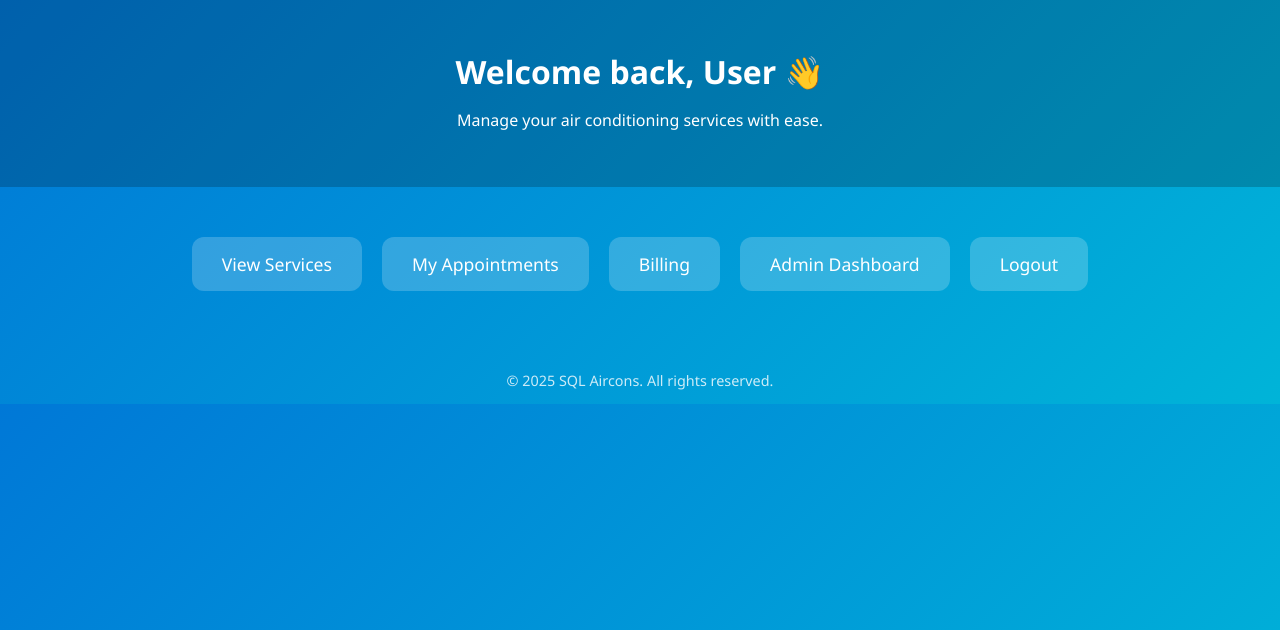
After one commit to Gaaaaaabbb/SQL-aircons, a PHP site: page /home.php in a window 1280 px wide. The commit adds this page. Shown: the top 630 px of the page. Run offline with PHP 8.4, Linux system fonts and the light colour scheme; the visitor is signed in with stand-in values (Sample User, id 1); data that the repository does not hold is empty.

Commit message:
Added Landing page and homepage, fixed redirects (San na kayo groupmates huhuhuhu)

```diff
--- /dev/null
+++ b/public/home.php
@@ -0,0 +1,79 @@
+<?php
+include('../includes/auth.php'); // protect the page
+include('../config/db.php');
+
+// Get user info (optional)
+$user_id = $_SESSION['user_id'];
+$query = mysqli_query($conn, "SELECT name FROM users WHERE id = '$user_id'");
+$user = mysqli_fetch_assoc($query);
+$username = $user['name'] ?? 'User';
+?>
+<!DOCTYPE html>
+<html lang="en">
+<head>
+  <meta charset="UTF-8">
+  <meta name="viewport" content="width=device-width, initial-scale=1.0">
+  <title>SQL Aircons | Dashboard</title>
+  <style>
+    body {
+      font-family: 'Segoe UI', sans-serif;
+      background: linear-gradient(135deg, #0078d7, #00b4d8);
+      color: white;
+      text-align: center;
+      margin: 0;
+      padding: 0;
+    }
+    header {
+      padding: 40px 20px;
+      background: rgba(0, 0, 0, 0.2);
+    }
+    h1 {
+      margin: 10px 0;
+    }
+    .nav-links {
+      display: flex;
+      justify-content: center;
+      flex-wrap: wrap;
+      gap: 20px;
+      margin-top: 50px;
+    }
+    a {
+      color: white;
+      background: rgba(255, 255, 255, 0.2);
+      padding: 15px 30px;
+      border-radius: 12px;
+      text-decoration: none;
+      transition: 0.3s;
+      font-size: 1.1em;
+    }
+    a:hover {
+      background: rgba(255, 255, 255, 0.4);
+    }
+    footer {
+      margin-top: 80px;
+      font-size: 0.9em;
+      opacity: 0.8;
+    }
+  </style>
+</head>
+<body>
+
+  <header>
+    <h1>Welcome back, <?php echo htmlspecialchars($username); ?> 👋</h1>
+    <p>Manage your air conditioning services with ease.</p>
+  </header>
+
+  <div class="nav-links">
+    <a href="services.php"> View Services</a>
+    <a href="appointments.php"> My Appointments</a>
+    <a href="billing.php"> Billing</a>
+    <a href="../admin/dashboard.php"> Admin Dashboard</a>
+    <a href="logout.php"> Logout</a>
+  </div>
+
+  <footer>
+    <p>© <?php echo date("Y"); ?> SQL Aircons. All rights reserved.</p>
+  </footer>
+
+</body>
+</html>
```
Also changed, not shown: public/index.php (+69 -7 lines), public/login.php (+9 -3 lines), public/test.php (added, +10 -0 lines).
